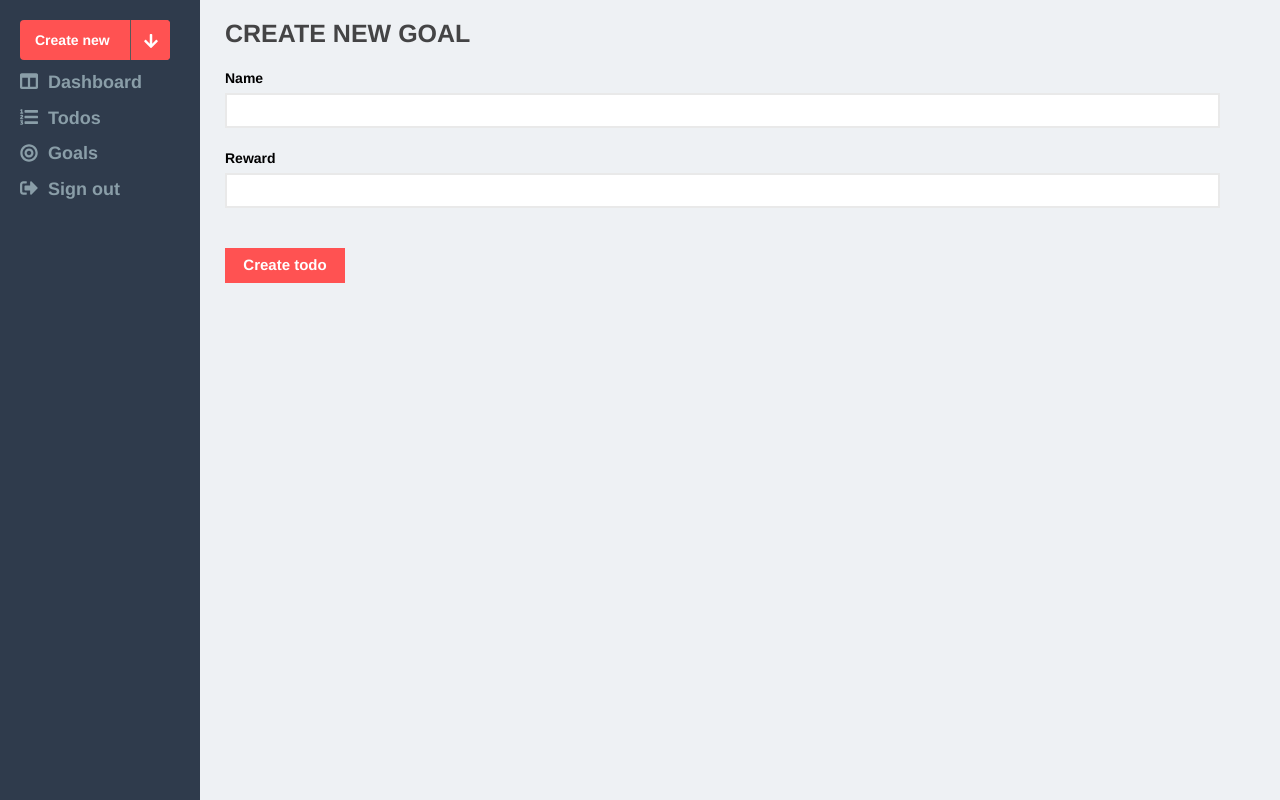
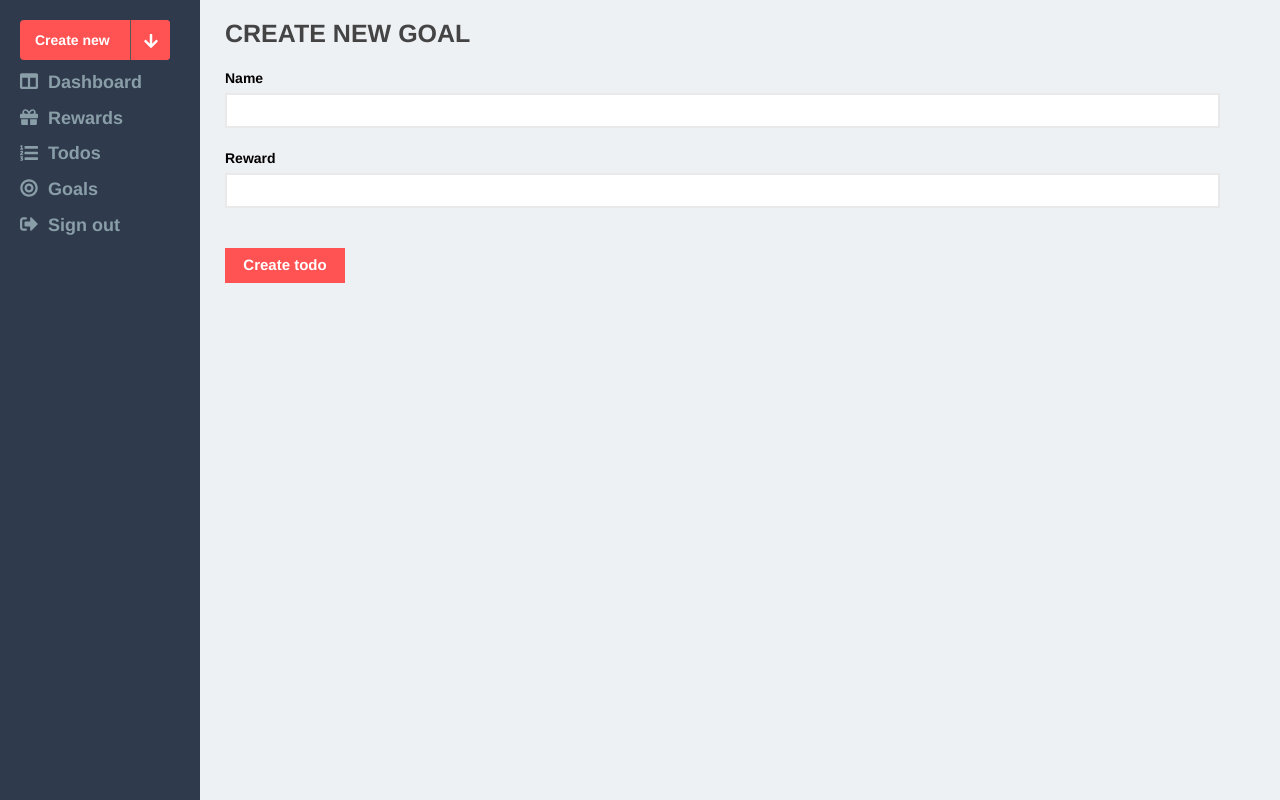
Before and after one commit to Vorh/tm, a Flask app: page /createGoal in a window 1280 px wide. Run offline with Flask 2, Linux system fonts and the light colour scheme; style sheets or scripts are compiled from the project's sources; some libraries are stand-ins or nearby versions.

Commit message:
[ ADD ] reward html and context

```diff
--- a/src/routes.py
+++ b/src/routes.py
@@ -105,3 +105,8 @@ def createGoal():
 def getGoals():
     goals = goalDao.getListGoal(10)
     return render_template('goals.html', goals=goals)
+
+
+@app.route('/rewards', methods=['GET'])
+def getRewards():
+    return render_template('rewards.html')
--- /dev/null
+++ b/src/templates/rewards.html
@@ -0,0 +1,6 @@
+{% extends "index.html" %}
+
+{% block content %}
+
+
+{% endblock %}
--- a/src/templates/sidebar.html
+++ b/src/templates/sidebar.html
@@ -12,6 +12,8 @@
     <!--<div class="combox" onclick="location.href='/createTodo'"><p>New todo</p></div>-->
     <div class="item" onclick="location.href='/dashboard';"><i class="fas fa-columns"></i> <span>Dashboard</span>
     </div>
+    <div class="item" onclick="location.href='/rewards';"><i class="fas fa-gift"></i> <span>Rewards</span>
+    </div>
     <div class="item" onclick="location.href='/listTodo';"><i class="fas fa-list-ol"></i> <span>Todos</span></div>
     <div class="item" onclick="location.href='/goals';"><i class="fas fa-bullseye"></i> <span>Goals</span>
     </div>
```
